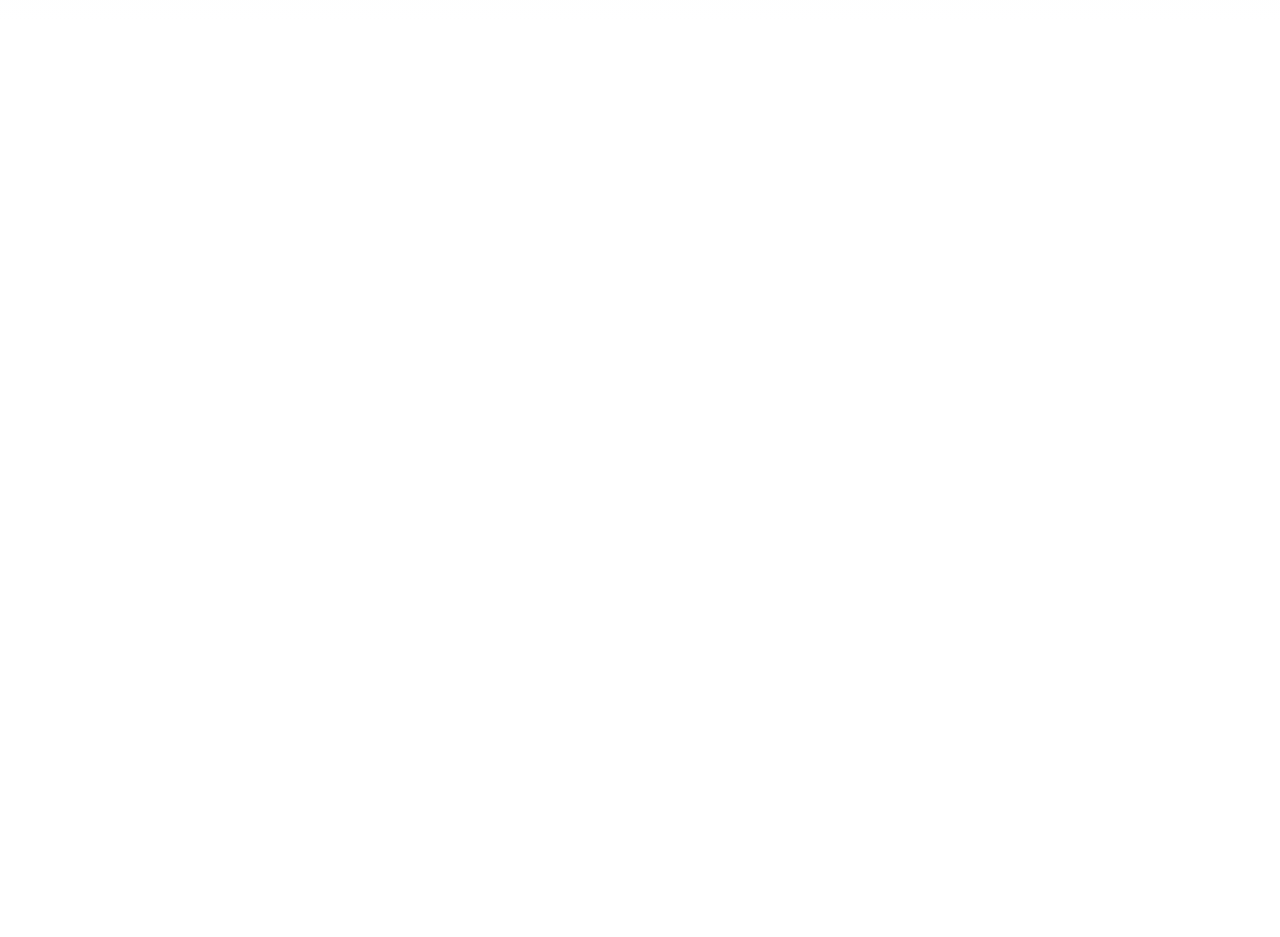
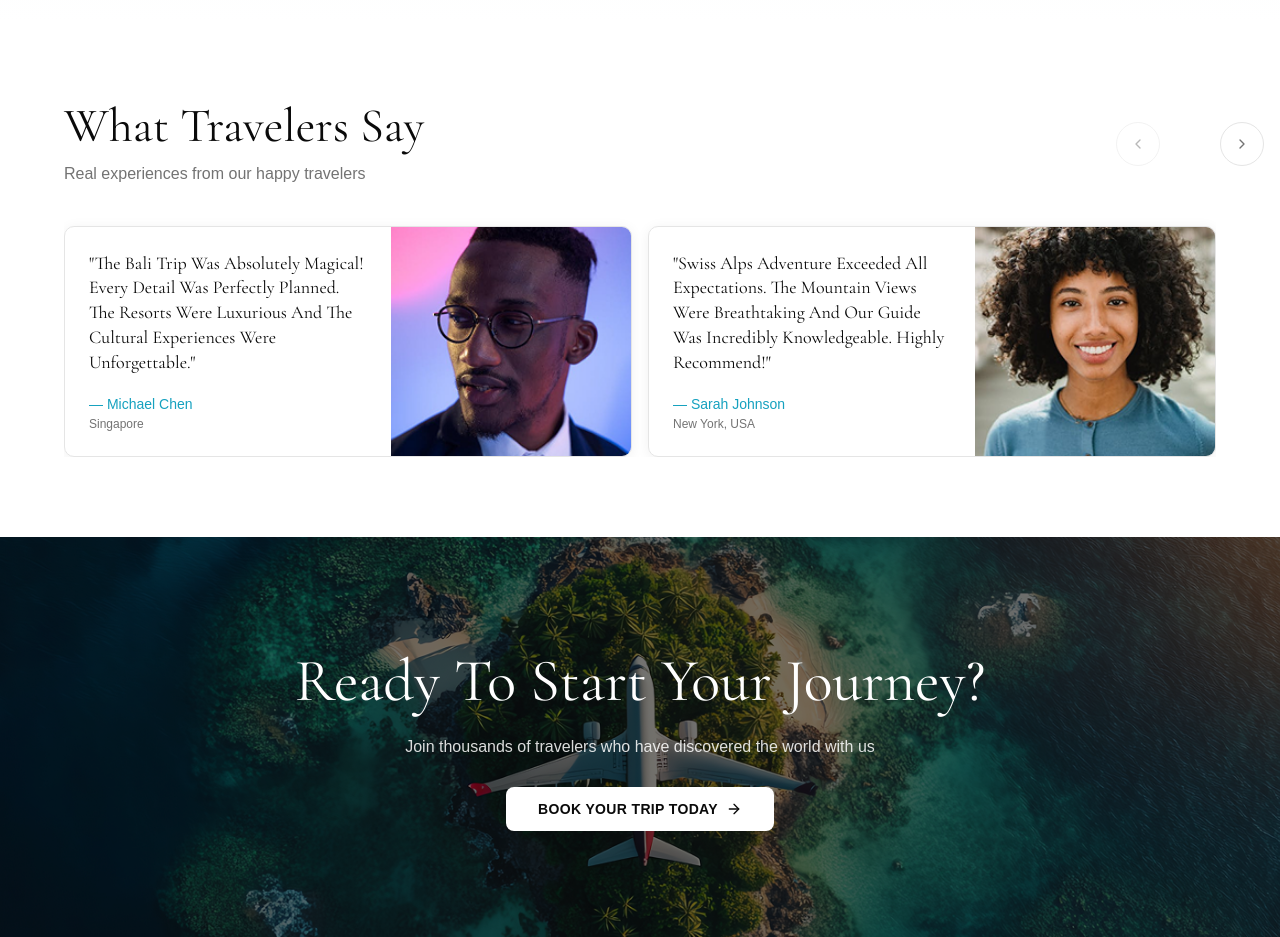
Before and after one commit to asm-saim/wanderlust, a Next.js app: page / in a window 1280 px wide. Shown: the part 1280-2217 px from the top of the page. Before the commit the page ends 1302 px from the top, so only its background shows below. Built offline with nearby package versions, Linux system fonts and the light colour scheme; a web font is replaced by a local one.

Commit message:
carousal section added

```diff
--- a/next.config.ts
+++ b/next.config.ts
@@ -5,6 +5,14 @@
   cacheComponents: true,
   partialPrefetching: true,
   reactCompiler: true,
+  images: {
+    remotePatterns: [
+      {
+        protocol: "https",
+        hostname: "images.unsplash.com",
+      },
+    ],
+  },
   turbopack: {
     rules: {
       "*.css": {
--- a/src/app/page.tsx
+++ b/src/app/page.tsx
@@ -1,6 +1,8 @@
 import Navbar from "@/components/Navbar";
 import Banner from "@/components/Banner";
 import WhyChoose from "@/components/WhyChoose";
+import Testimonials from "@/components/Testimonials";
+import CallToAction from "@/components/CallToAction";
 
 export default function Home() {
   return (
@@ -13,6 +15,8 @@
 
       {/* Everything after the fold lives in normal document scroll */}
       <WhyChoose />
+      <Testimonials />
+      <CallToAction />
     </>
   );
 }
--- /dev/null
+++ b/src/components/CallToAction.tsx
@@ -0,0 +1,34 @@
+import Image from "next/image";
+import { ArrowRight } from "lucide-react";
+
+export default function CallToAction() {
+  return (
+    <section className="relative isolate flex min-h-[320px] items-center justify-center overflow-hidden px-4 py-16 md:min-h-[400px] md:py-24">
+      <Image
+        src="/assets/CTA.png"
+        alt=""
+        fill
+        sizes="100vw"
+        className="-z-10 object-cover"
+      />
+      {/* CTA.png ships undarkened — text legibility needs this overlay */}
+      <div className="-z-10 absolute inset-0 bg-black/55" aria-hidden="true" />
+
+      <div className="flex max-w-3xl flex-col items-center text-center">
+        <h2 className="font-display text-4xl leading-tight text-white md:text-5xl lg:text-6xl">
+          Ready To Start Your Journey?
+        </h2>
+        <p className="mt-4 text-sm text-white/85 md:text-base">
+          Join thousands of travelers who have discovered the world with us
+        </p>
+        <a
+          href="#"
+          className="mt-7 flex items-center gap-2 rounded-md bg-white px-6 py-3 text-xs font-bold uppercase tracking-wide text-foreground transition-colors hover:bg-white/90 md:px-8 md:text-sm"
+        >
+          Book Your Trip Today
+          <ArrowRight className="h-4 w-4" aria-hidden="true" />
+        </a>
+      </div>
+    </section>
+  );
+}
--- /dev/null
+++ b/src/components/Testimonials.tsx
@@ -0,0 +1,129 @@
+import Image from "next/image";
+import { ArrowLeft, ArrowRight } from "lucide-react";
+import {
+  Carousel,
+  CarouselContent,
+  CarouselItem,
+  CarouselNext,
+  CarouselPrevious,
+} from "@/components/ui/carousel";
+
+const testimonials = [
+  {
+    quote:
+      "The Bali Trip Was Absolutely Magical! Every Detail Was Perfectly Planned. The Resorts Were Luxurious And The Cultural Experiences Were Unforgettable.",
+    name: "Michael Chen",
+    location: "Singapore",
+    image: "/assets/person2.png",
+  },
+  {
+    quote:
+      "Swiss Alps Adventure Exceeded All Expectations. The Mountain Views Were Breathtaking And Our Guide Was Incredibly Knowledgeable. Highly Recommend!",
+    name: "Sarah Johnson",
+    location: "New York, USA",
+    image: "/assets/person1.png",
+  },
+  {
+    quote:
+      "Exploring Kyoto's Temples And Traditional Gardens Felt Like Stepping Into Another Era. Every Moment Was Peaceful And Inspiring.",
+    name: "Daniel Lee",
+    location: "Seoul, South Korea",
+    image:
+      "https://images.unsplash.com/photo-1507003211169-0a1dd7228f2d?auto=format&fit=crop&w=400&h=400&q=80",
+  },
+  {
+    quote:
+      "The Safari Adventure Was Beyond Incredible. Seeing Wildlife Up Close With Knowledgeable Guides Made It A Trip Of A Lifetime.",
+    name: "Olivia Martin",
+    location: "Paris, France",
+    image:
+      "https://images.unsplash.com/photo-1494790108377-be9c29b29330?auto=format&fit=crop&w=400&h=400&q=80",
+  },
+  {
+    quote:
+      "From The First Booking To The Last Day, Everything Ran Smoothly. The Itinerary Balanced Adventure And Relaxation Perfectly.",
+    name: "James Wilson",
+    location: "London, UK",
+    image:
+      "https://images.unsplash.com/photo-1500648767791-00dcc994a43e?auto=format&fit=crop&w=400&h=400&q=80",
+  },
+  {
+    quote:
+      "The Santorini Sunset Cruise Was The Highlight Of Our Trip. Thoughtful Details Everywhere — We Would Book Again Without Hesitation.",
+    name: "Emma Davis",
+    location: "Melbourne, Australia",
+    image:
+      "https://images.unsplash.com/photo-1438761681033-6461ffad8d80?auto=format&fit=crop&w=400&h=400&q=80",
+  },
+];
+
+const photoSizes =
+  "(min-width: 1024px) 240px, (min-width: 768px) 208px, (min-width: 640px) 176px, 144px";
+
+export default function Testimonials() {
+  return (
+    <section className="bg-white px-4 py-16 md:py-20">
+      <div className="mx-auto max-w-6xl">
+        <Carousel opts={{ align: "start", loop: false }} className="w-full">
+          <header className="flex items-center justify-between gap-4">
+            <div>
+              <h2 className="font-display text-3xl text-foreground md:text-4xl lg:text-5xl">
+                What Travelers Say
+              </h2>
+              <p className="mt-3 text-sm text-muted-foreground md:text-base">
+                Real experiences from our happy travelers
+              </p>
+            </div>
+
+            {/* Positioned as static buttons in the header instead of the
+                carousel's default absolute placement */}
+            <div className="flex shrink-0 items-center gap-3">
+              <CarouselPrevious className="relative inset-y-auto left-auto my-0 h-10 w-10 text-muted-foreground md:h-11 md:w-11">
+                <ArrowLeft className="h-4 w-4" aria-hidden="true" />
+                <span className="sr-only">Previous slide</span>
+              </CarouselPrevious>
+              <CarouselNext className="relative inset-y-auto left-auto my-0 h-10 w-10 text-muted-foreground md:h-11 md:w-11">
+                <ArrowRight className="h-4 w-4" aria-hidden="true" />
+                <span className="sr-only">Next slide</span>
+              </CarouselNext>
+            </div>
+          </header>
+
+          <CarouselContent className="mt-8 md:mt-10">
+            {testimonials.map((testimonial) => (
+              <CarouselItem
+                key={testimonial.name}
+                className="md:basis-1/2"
+              >
+                <figure className="flex h-full overflow-hidden rounded-lg border border-border bg-white shadow-[0_2px_14px_rgba(0,0,0,0.06)]">
+                  <div className="flex min-w-0 flex-1 flex-col p-5 md:p-6">
+                    <blockquote className="font-display text-base leading-snug text-foreground md:text-lg">
+                      &quot;{testimonial.quote}&quot;
+                    </blockquote>
+                    <figcaption className="mt-auto pt-5">
+                      <p className="text-sm text-brand">
+                        — {testimonial.name}
+                      </p>
+                      <p className="mt-0.5 text-xs text-muted-foreground">
+                        {testimonial.location}
+                      </p>
+                    </figcaption>
+                  </div>
+                  <div className="relative w-36 shrink-0 sm:w-44 md:w-52 lg:w-60">
+                    <Image
+                      src={testimonial.image}
+                      alt={`Portrait of ${testimonial.name}`}
+                      fill
+                      sizes={photoSizes}
+                      className="object-cover"
+                    />
+                  </div>
+                </figure>
+              </CarouselItem>
+            ))}
+          </CarouselContent>
+        </Carousel>
+      </div>
+    </section>
+  );
+}
```
